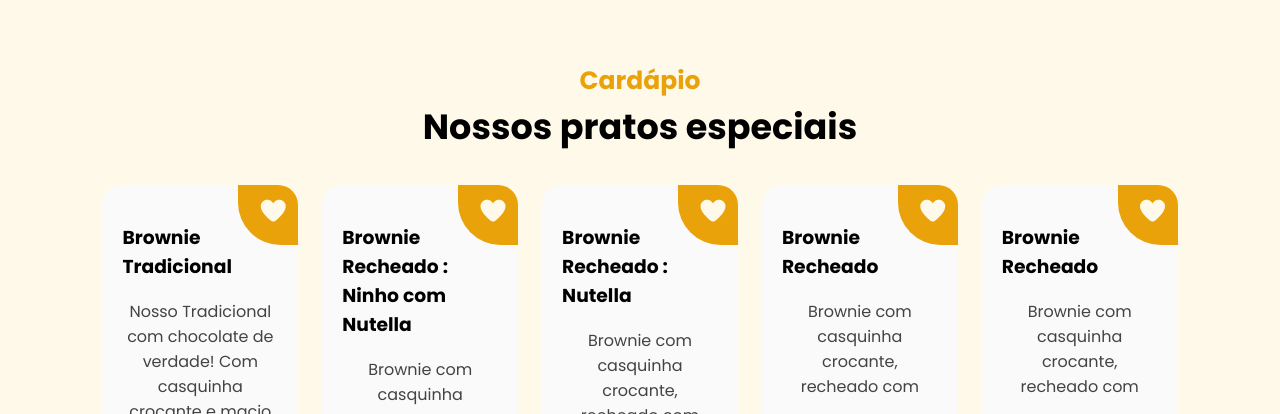
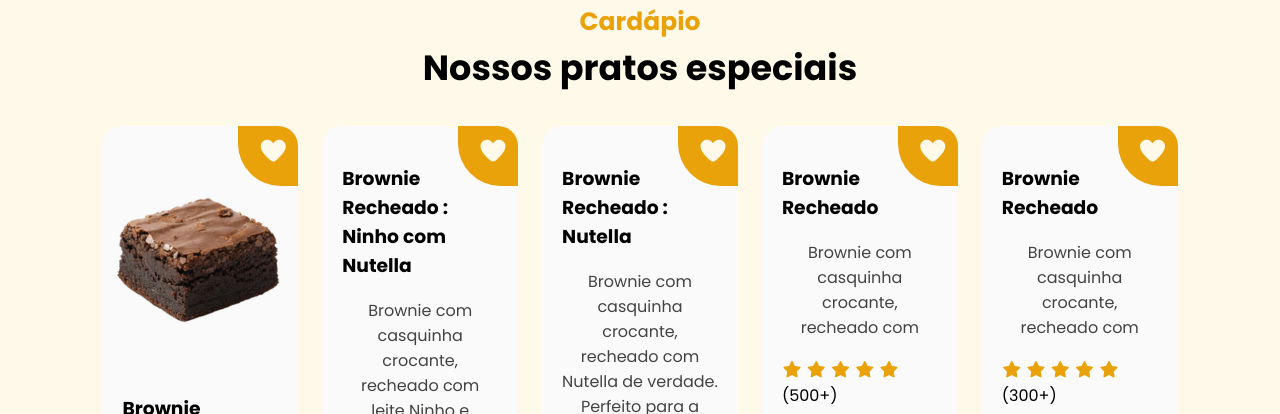
Before and after one commit to sr-devMiguel/BrownieMiau-REPO, a plain HTML site: page index.html in a window 1280 px wide. Shown: the part 830-1244 px from the top of the page. Drawn offline with nearby package versions, Linux system fonts and the light colour scheme.

Commit message:
Update index.html

```diff
--- a/index.html
+++ b/index.html
@@ -127,7 +127,7 @@
                         <i class="fa-solid fa-heart"></i>
                     </div>
 
-                    <img src="imagens/BrownieTrradicional.png" class="dish-image" alt="">
+                    <img src="imagens/BrownieTradicional.png" class="dish-image" alt="">
 
                     <h3 class="dish-title">
                         Brownie Tradicional
```
